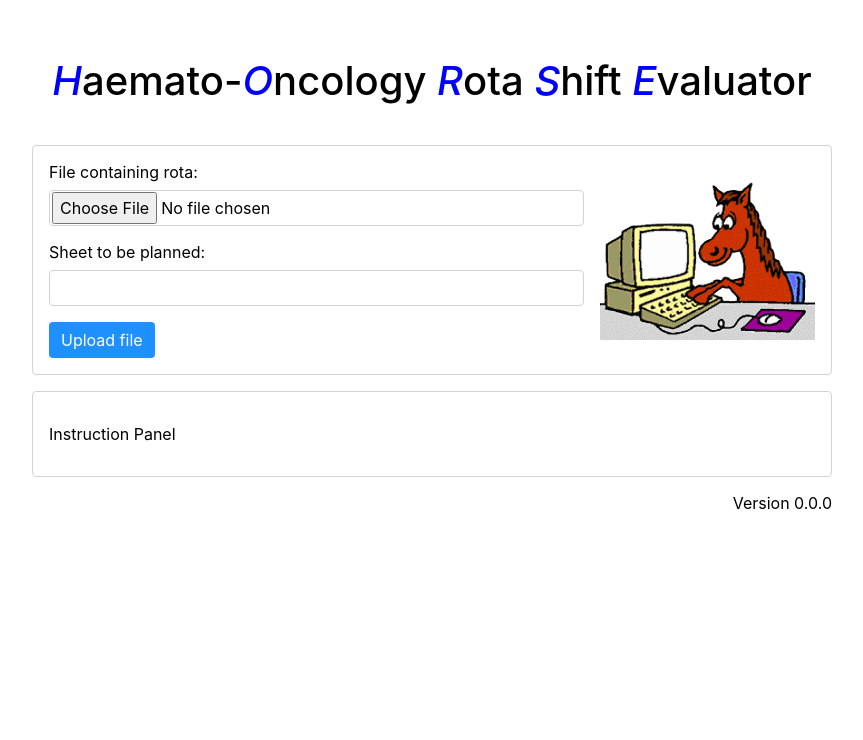
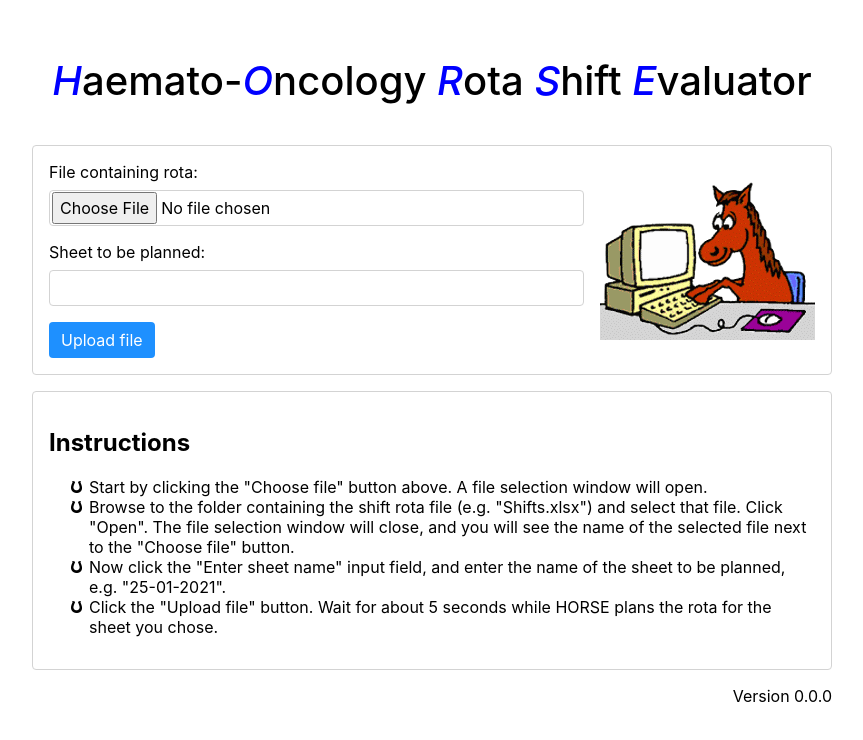
Before and after one commit to Willett-Solutions/horse-client, a React (Create React App) app: page / in a window 1280 px wide. Shown: the top 740 px of the page, without its empty margins (208-1071 px from the left). Built offline with nearby package versions, Linux system fonts and the light colour scheme.

Commit message:
Added horseshoe list icons.

```diff
--- a/src/App.css
+++ b/src/App.css
@@ -66,6 +66,10 @@ img {
   object-fit: contain;
 }
 
+ul {
+  list-style-image: url(./horseshoe.png);
+}
+
 .App {
   max-width: 800px;
   margin: auto;
--- a/src/App.tsx
+++ b/src/App.tsx
@@ -56,7 +56,25 @@ function HorseAnimation() {
 function InstructionPanel() {
   return (
     <div className="Panel">
-      <p>Instruction Panel</p>
+      <h2>Instructions</h2>
+      <ul>
+        <li>
+          <span>Start by clicking the "Choose file" button above. A file selection window will open.</span>
+        </li>
+        <li>
+        <span>Browse to the folder containing the shift rota file (e.g. "Shifts.xlsx") and select that file. Click
+        "Open". The file selection window will close, and you will see the name of the selected file next to the
+        "Choose file" button.</span>
+        </li>
+        <li>
+        <span>Now click the "Enter sheet name" input field, and enter the name of the sheet to be planned, e.g.
+        "25-01-2021".</span>
+        </li>
+        <li>
+        <span>Click the "Upload file" button. Wait for about 5 seconds while HORSE plans the rota for the sheet
+        you chose.</span>
+        </li>
+      </ul>
     </div>
   );
 }
```
Also changed, not shown: src/horseshoe.png (added).
